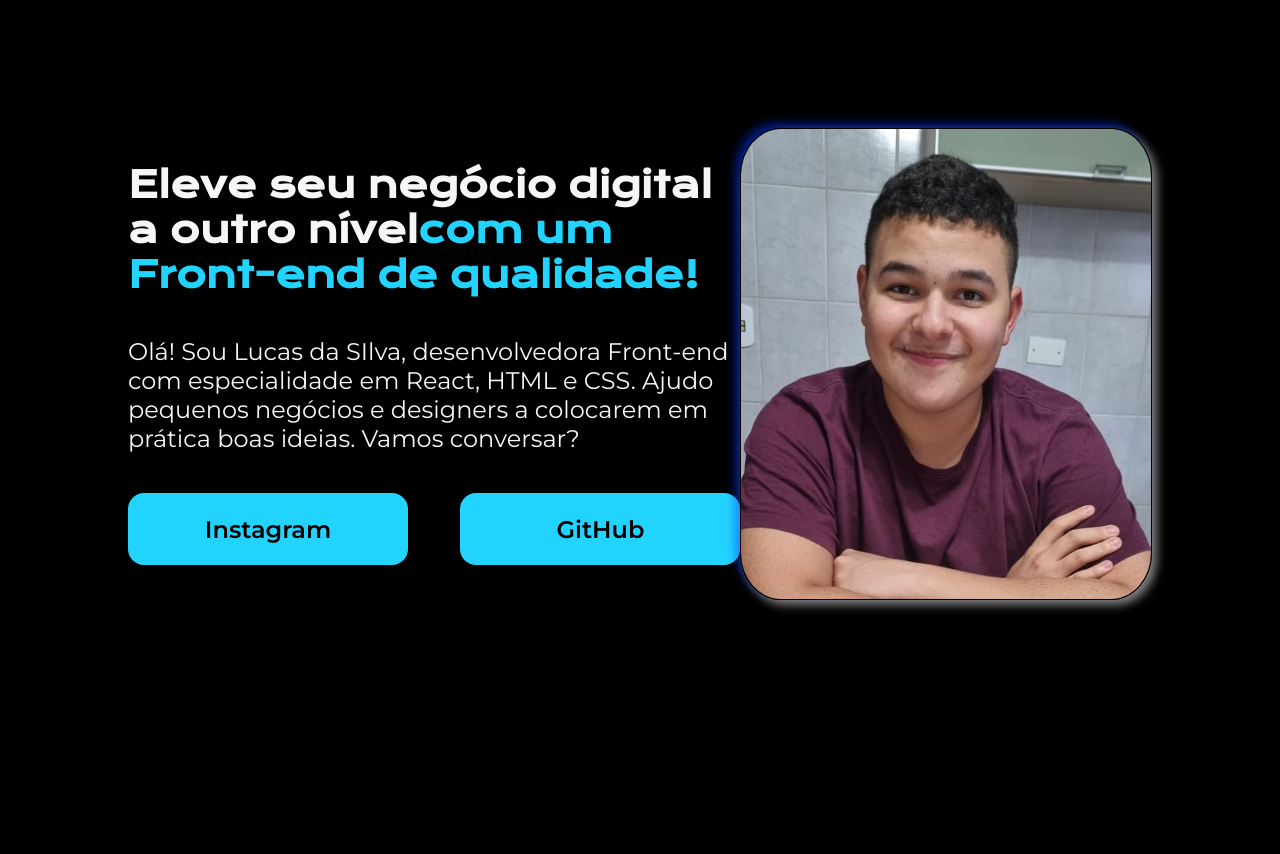
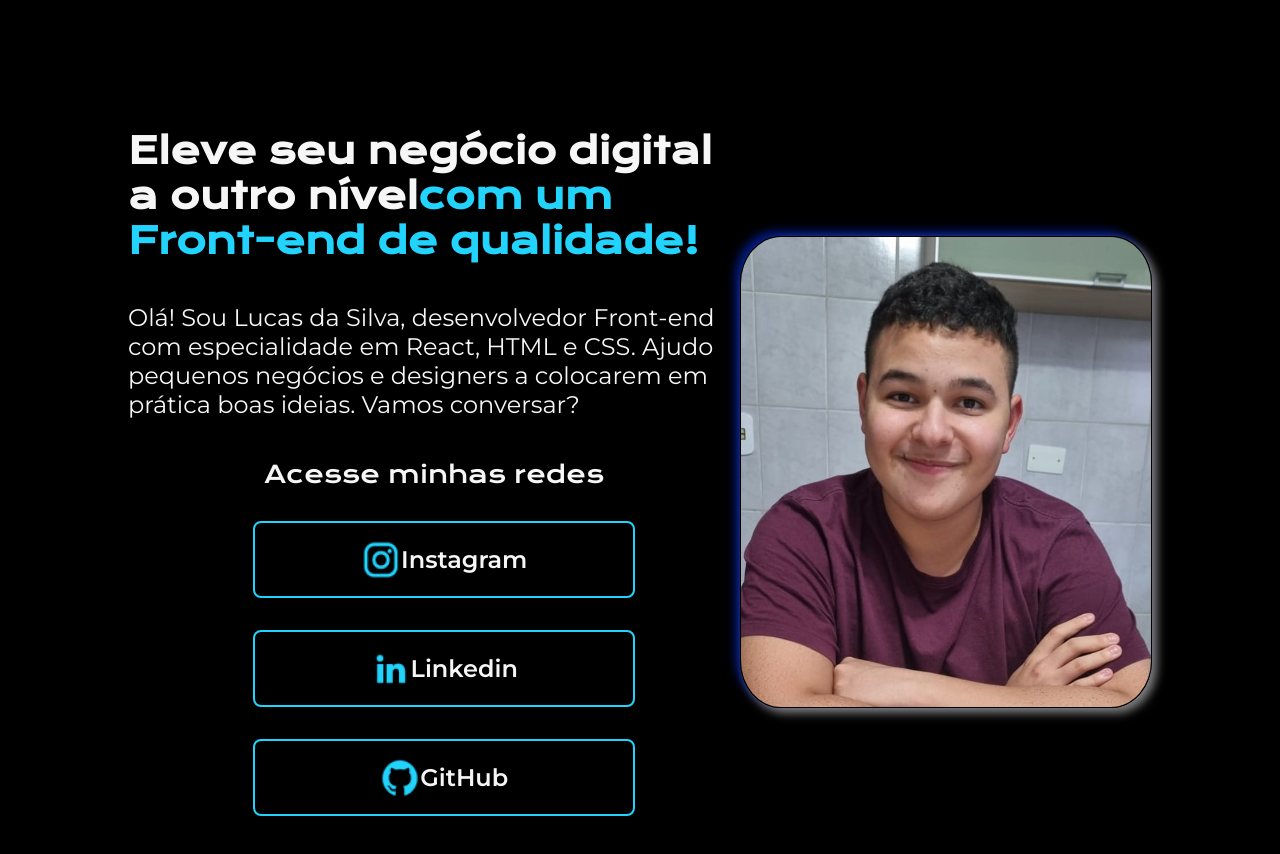
Before and after one commit to LucasSilva2005/alura-portifolio, a plain HTML site: page index.html in a window 1280 px wide. Drawn offline with nearby package versions, Linux system fonts and the light colour scheme.

Commit message:
alteracao 22-05

```diff
--- a/index.html
+++ b/index.html
@@ -16,17 +16,22 @@
             <h1 class="apresentacao__conteudo__titulo">Eleve seu negócio digital a outro nível<strong
             class="titulo-destaque">com um Front-end de qualidade!
             </strong></h1>
-            <p class="apresentacao__conteudo__texto">Olá! Sou Lucas da SIlva, desenvolvedora
+            <p class="apresentacao__conteudo__texto">Olá! Sou Lucas da Silva, desenvolvedor
             Front-end com especialidade em React, HTML e
             CSS. Ajudo pequenos negócios e designers a
             colocarem em prática boas ideias. Vamos
             conversar?</p>
             <div class="apresentacao__links">
-                <a class="apresentacao__links__link" href="https://instagram.com/lucasdasilvaferreira972">Instagram</a>
-                <a class="apresentacao__links__link" href="https://github.com/LucasSilva2005">GitHub</a>
+                <h2 class="apresentacao__links__subtitulo">Acesse minhas redes</h2>
+                <a class="apresentacao__links__link" href="https://instagram.com/lucasdasilvaferreira972">
+                    <img src="./assets/instagram.png" alt="" class="imagem">Instagram</a>
+                    <a class="apresentacao__links__link" href="https://github.com/LucasSilva2005">
+                        <img  src="/assets/linkedin.png" alt="" class="imagem">Linkedin</a>
+                <a class="apresentacao__links__link" href="https://github.com/LucasSilva2005">
+                    <img  src="/assets/github.png" alt="" class="imagem">GitHub</a>
             </div>
         </section>
-        <img src="/assets/perfil.jpeg" alt="Foto do Lucas da Silva">
+        <img src="/assets/perfil.jpeg" alt="Foto do Lucas da Silva" class="perfil">
     </main>
     <footer></footer>
 </body>
--- a/style.css
+++ b/style.css
@@ -1,66 +1,86 @@
 @import url('https://fonts.googleapis.com/css2?family=Krona+One&family=Montserrat:ital,wght@0,100..900;1,100..900&display=swap');
-*{
+* {
  margin: 0;
  padding: 0;
 }
 
-body{
+body {
  height: 100vh;
  box-sizing: border-box;
  background-color: #000000;
-    color: #F6F6F6;
+ color: #f6f6f6;
 }
 
-.titulo-destaque{
-    color: #22D4FD;
+.titulo-destaque {
+ color: #22d4fd;
 }
 
-.apresentacao{
+.apresentacao {
  margin: 10%;
  display: flex;
  align-items: center;
  justify-content: space-between;
 }
-.apresentacao__conteudo{
+.apresentacao__conteudo {
  width: 615px;
  display: flex;
  flex-direction: column;
  gap: 40px;
 }
 
-.apresentacao__conteudo__titulo{
+.apresentacao__conteudo__titulo {
  font-size: 36px;
  font-family: 'Krona One', sans-serif;
 }
 
-.apresentacao__conteudo__texto{
+.apresentacao__conteudo__texto {
  font-size: 24px;
  font-family: 'Montserrat', sans-serif;
 }
 
-.apresentacao__links{
+.apresentacao__links {
  display: flex;
- justify-content: space-between;
+ flex-direction: column;
+ justify-content: center;
+ align-items: center;
+ gap: 32px;
 }
 
-.apresentacao__links__link{
- background-color: #22D4FD;
- width: 280px;
+.apresentacao__links__subtitulo {
+ font-family: 'Krona One', sans-serif;
+ font-weight: 400;
+ font-size: 24px;
+}
+
+.apresentacao__links__link {
+ display: flex;
+ align-items: center;
+ justify-content: center;
+ margin-left: 20px;
+ border: 2px solid #22d4fd;
+ width: 378px;
+ height: 30px;
  text-align: center;
- border-radius: 16px;
+ border-radius: 8px;
  font-weight: 600;
  font-size: 24px;
  padding: 21.5px 0;
  text-decoration: none;
- color: #000000;
+ color: #f6f6f6;
  font-family: 'Montserrat', sans-serif;
 }
 
-img{
+.imagem {
+ width: 40px;
+ height: 40px;
+ align-items: center;
+}
+
+.perfil {
  border: 1px solid;
  border-color: #000000;
  border-radius: 10%;
- box-shadow: 5px 5px 10px rgba(255, 255, 255, 0.5), -5px -5px 10px rgba(0, 51, 255, 0.5);
+ box-shadow: 5px 5px 10px rgba(255, 255, 255, 0.5),
+  -5px -5px 10px rgba(0, 51, 255, 0.5);
  width: 40%;
-
 }
```
Also changed, not shown: script.js (added, +20 -0 lines), assets/Imagem.png (added), assets/github.png (added), assets/instagram.png (added), assets/linkedin.png (added), assets/twitch.png (added), assets/twitter-novo.png (added), assets/twitter.png (added). Lines whose indentation alone changed are shown as unchanged.
